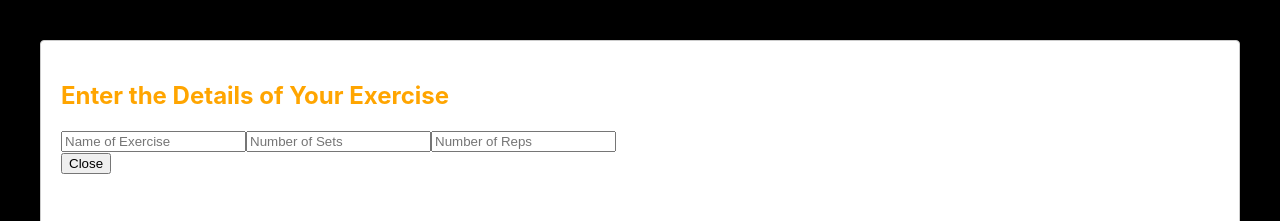
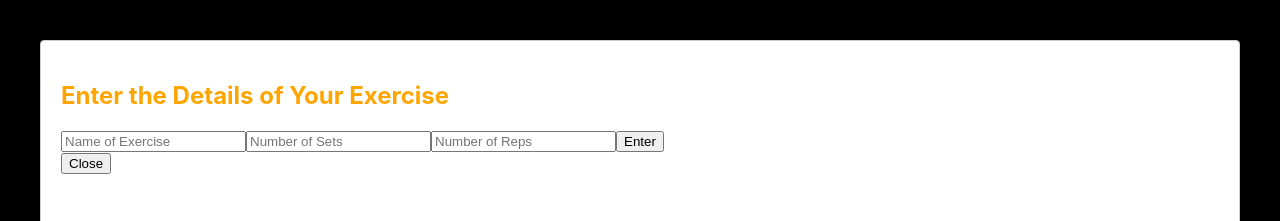
Before and after one commit to thongsou/react-workout-tracker, a React (Create React App) app: page / in a window 1280 px wide. Both pictures are taken after a click on the button "Add an Exercise +". Shown: the top 221 px of the page. Built offline with nearby package versions, Linux system fonts and the light colour scheme.

Commit message:
Working on enter button

```diff
--- a/src/components/workout.jsx
+++ b/src/components/workout.jsx
@@ -25,6 +25,15 @@ class Workout extends Component {
     this.setState({ reps: event.target.value });
   };
 
+  handleEnter = (event) => {
+    const myExercise = {
+      exerciseName: this.name,
+      sets: this.sets,
+      reps: this.reps,
+    };
+    this.state.exercises.push({ myExercise });
+  };
+
   render() {
     return (
       <div>
@@ -46,6 +55,9 @@ class Workout extends Component {
           onChange={this.handleRepsChange}
           placeholder={"Number of Reps"}
         ></input>
+        <button onClick={this.handleEnter} className="btn btn-primary">
+          Enter
+        </button>
         <Exercise />
       </div>
     );
```
